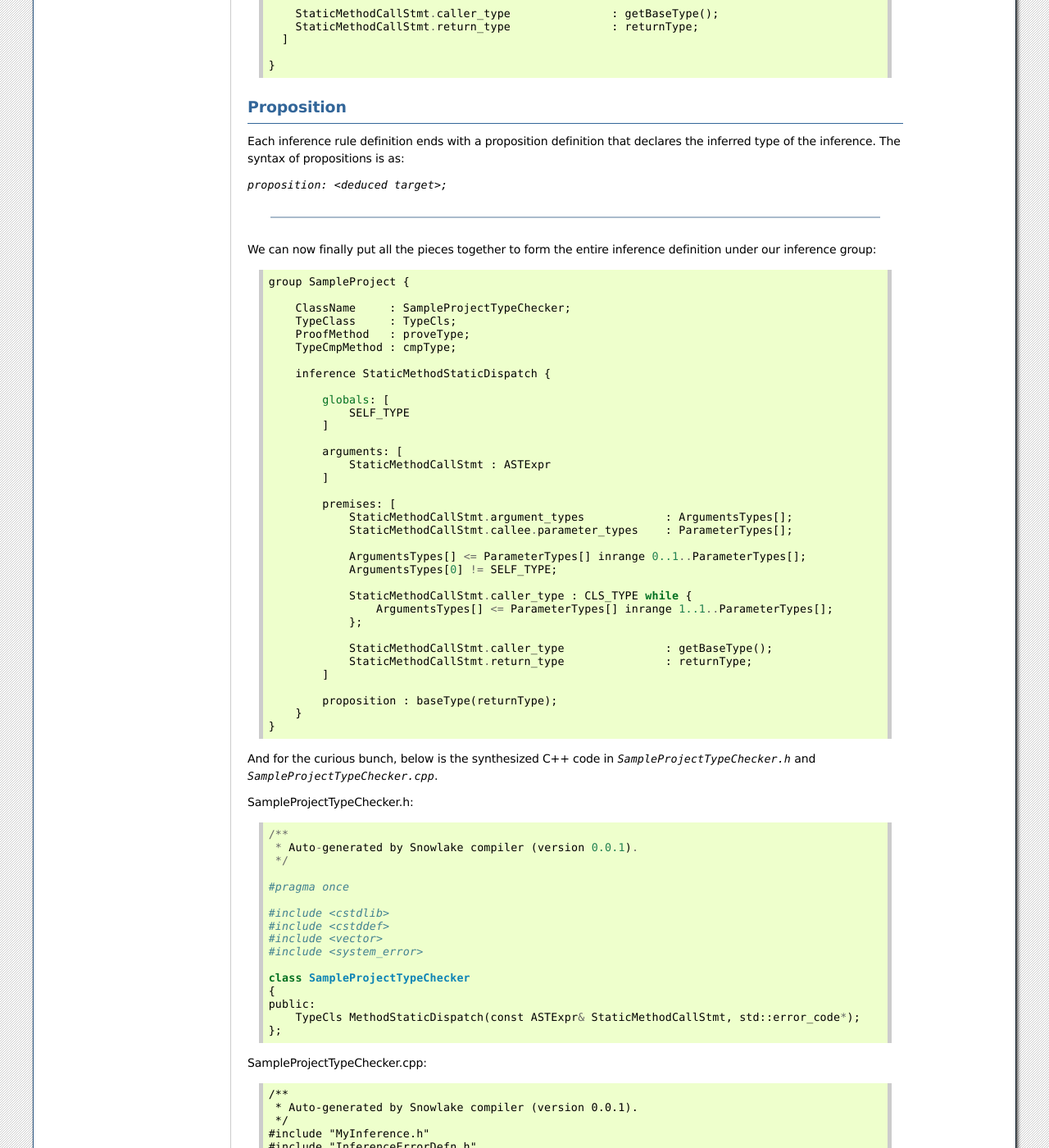
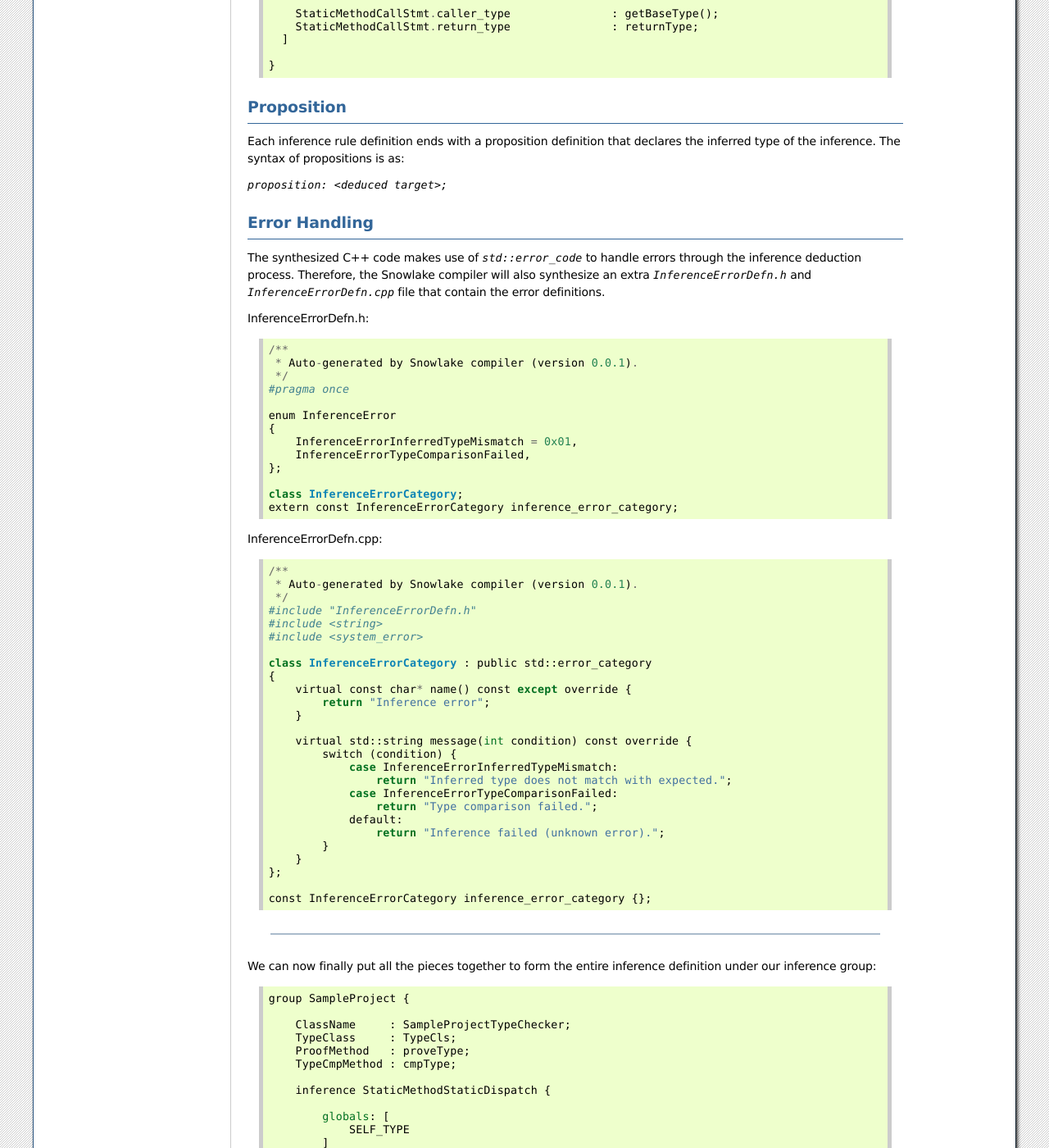
Before and after one commit to libcxx/Snowlake, a Sphinx documentation site: the page built from docs/source/tutorial.rst, in a window 1280 px wide and 1400 px high, scrolled down 6418 px. Shown: the whole window at 82% size. Built offline with Sphinx 7.4.7, drawn with Linux system fonts in a browser that asks for light colours.

Commit message:
Add "Error Handling" section [ci skip]

```diff
--- a/docs/source/tutorial.rst
+++ b/docs/source/tutorial.rst
@@ -472,6 +472,61 @@ declares the inferred type of the inference. The syntax of propositions is as:
 
 `proposition: <deduced target>;`
 
+
+Error Handling
+##############
+
+The synthesized C++ code makes use of `std::error_code` to handle
+errors through the inference deduction process. Therefore,
+the Snowlake compiler will also synthesize an extra `InferenceErrorDefn.h`
+and `InferenceErrorDefn.cpp` file that contain the error definitions.
+
+InferenceErrorDefn.h::
+
+  /**
+   * Auto-generated by Snowlake compiler (version 0.0.1).
+   */
+  #pragma once
+
+  enum InferenceError
+  {
+      InferenceErrorInferredTypeMismatch = 0x01,
+      InferenceErrorTypeComparisonFailed,
+  };
+
+  class InferenceErrorCategory;
+  extern const InferenceErrorCategory inference_error_category;
+
+
+InferenceErrorDefn.cpp::
+
+  /**
+   * Auto-generated by Snowlake compiler (version 0.0.1).
+   */
+  #include "InferenceErrorDefn.h"
+  #include <string>
+  #include <system_error>
+
+  class InferenceErrorCategory : public std::error_category
+  {
+      virtual const char* name() const except override {
+          return "Inference error";
+      }
+
+      virtual std::string message(int condition) const override {
+          switch (condition) {
+              case InferenceErrorInferredTypeMismatch:
+                  return "Inferred type does not match with expected.";
+              case InferenceErrorTypeComparisonFailed:
+                  return "Type comparison failed.";
+              default:
+                  return "Inference failed (unknown error).";
+          }
+      }
+  };
+
+  const InferenceErrorCategory inference_error_category {};
+
 ------
 
 We can now finally put all the pieces together to form the entire
```
